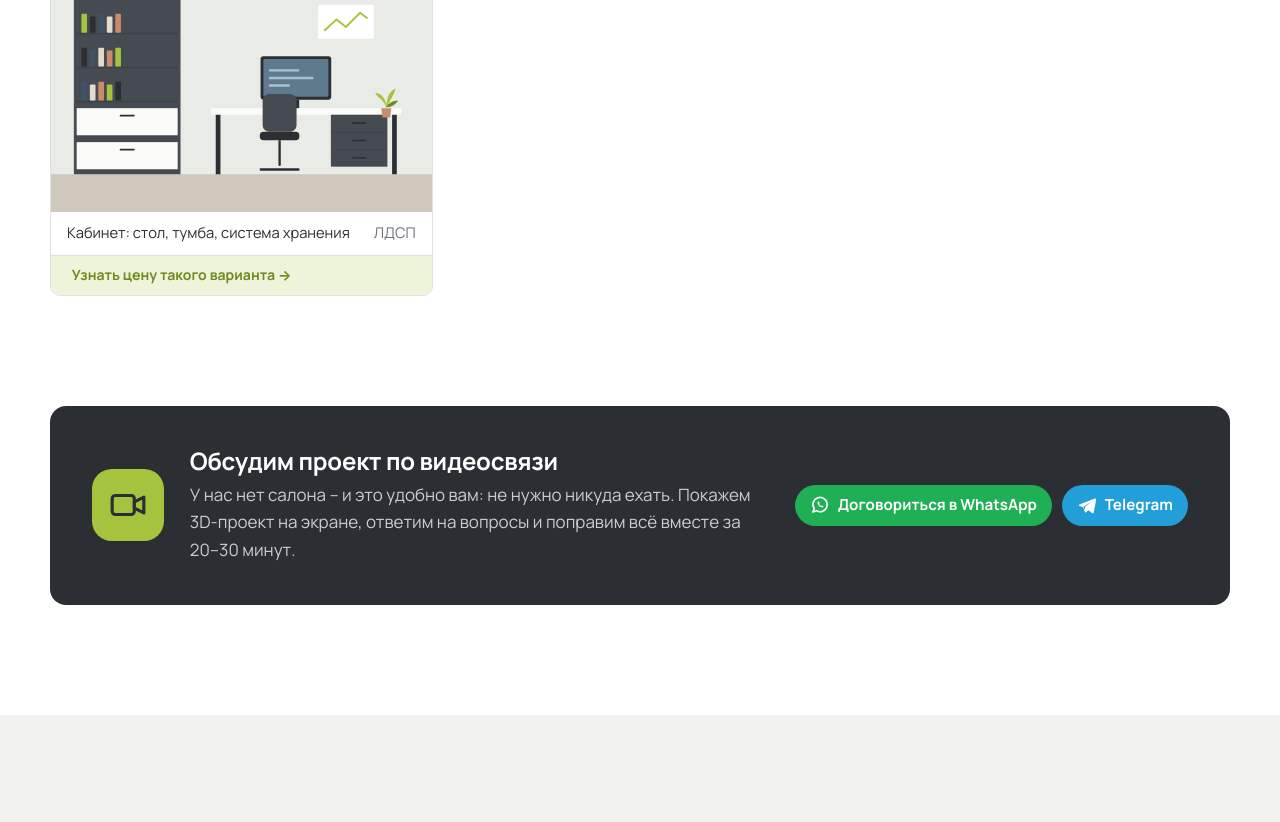
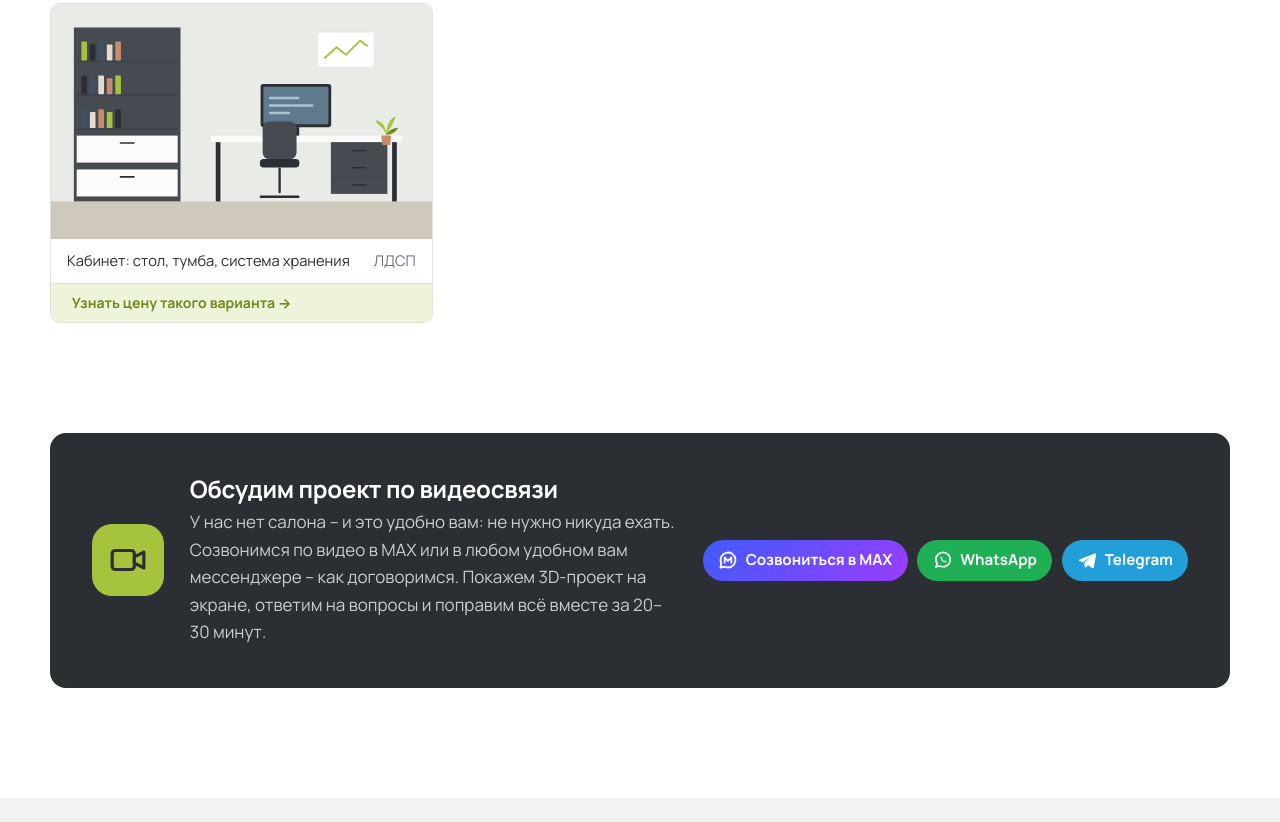
Before and after one commit to Murzikk399/primmebel-site, a plain HTML site: page index.html in a window 1280 px wide. Shown: the part 4977-5799 px from the top of the page. Drawn offline with Linux system fonts and the light colour scheme.

Commit message:
Видеосвязь: MAX – основной канал, остальные мессенджеры по договорённости
Co-Authored-By: Claude Opus 5.5 <noreply@anthropic.com>
Claude-Session: https://claude.ai/code/session_01Dn1Ns6QUFCLr628vodMLVk

```diff
--- a/index.html
+++ b/index.html
@@ -116,7 +116,7 @@
       <ul class="quiz-perks">
         <li><span class="ico">⏱</span><div><b>5–7 вопросов</b><span>без регистрации и звонков, если вы их не хотите</span></div></li>
         <li><span class="ico">🎨</span><div><b>Образцы на замере</b><span>привезём фасады и столешницы – выберете цвет у себя дома</span></div></li>
-        <li><span class="ico">🖥</span><div><b>Проект по видеосвязи</b><span>покажем 3D-проект на экране, без поездок в салон</span></div></li>
+        <li><span class="ico">🖥</span><div><b>Проект по видеосвязи</b><span>в MAX или где вам удобно – покажем 3D-проект на экране, без поездок в салон</span></div></li>
       </ul>
     </div>
     <div class="quiz" id="quiz" aria-live="polite">
@@ -149,10 +149,11 @@
       <div class="cam"><svg viewBox="0 0 24 24" fill="none" stroke="#2B2F33" stroke-width="2" stroke-linecap="round" stroke-linejoin="round" aria-hidden="true"><rect x="2" y="6" width="14" height="12" rx="2"/><path d="m16 10 6-3v10l-6-3z"/></svg></div>
       <div>
         <h3>Обсудим проект по видеосвязи</h3>
-        <p>У нас нет салона – и это удобно вам: не нужно никуда ехать. Покажем 3D-проект на экране, ответим на вопросы и поправим всё вместе за 20–30 минут.</p>
+        <p>У нас нет салона – и это удобно вам: не нужно никуда ехать. Созвонимся по видео в MAX или в любом удобном вам мессенджере – как договоримся. Покажем 3D-проект на экране, ответим на вопросы и поправим всё вместе за 20–30 минут.</p>
       </div>
       <div class="messengers">
-        <a class="mbtn wa" target="_blank" rel="noopener" data-goal="video_call" data-icon="wa" href="https://wa.me/79291618033?text=%D0%97%D0%B4%D1%80%D0%B0%D0%B2%D1%81%D1%82%D0%B2%D1%83%D0%B9%D1%82%D0%B5%21%20%D0%A5%D0%BE%D1%87%D1%83%20%D0%BE%D0%B1%D1%81%D1%83%D0%B4%D0%B8%D1%82%D1%8C%20%D0%BF%D1%80%D0%BE%D0%B5%D0%BA%D1%82%20%D0%BF%D0%BE%20%D0%B2%D0%B8%D0%B4%D0%B5%D0%BE%D1%81%D0%B2%D1%8F%D0%B7%D0%B8.">Договориться в WhatsApp</a>
+        <a class="mbtn max" target="_blank" rel="noopener" data-goal="video_call" data-icon="max" data-link="max" href="https://max.ru/">Созвониться в MAX</a>
+        <a class="mbtn wa" target="_blank" rel="noopener" data-goal="video_call" data-icon="wa" href="https://wa.me/79291618033?text=%D0%97%D0%B4%D1%80%D0%B0%D0%B2%D1%81%D1%82%D0%B2%D1%83%D0%B9%D1%82%D0%B5%21%20%D0%A5%D0%BE%D1%87%D1%83%20%D0%BE%D0%B1%D1%81%D1%83%D0%B4%D0%B8%D1%82%D1%8C%20%D0%BF%D1%80%D0%BE%D0%B5%D0%BA%D1%82%20%D0%BF%D0%BE%20%D0%B2%D0%B8%D0%B4%D0%B5%D0%BE%D1%81%D0%B2%D1%8F%D0%B7%D0%B8.">WhatsApp</a>
         <a class="mbtn tg" target="_blank" rel="noopener" data-goal="video_call" data-icon="tg" data-link="telegram" href="https://t.me/primmpro">Telegram</a>
       </div>
     </div>
```
